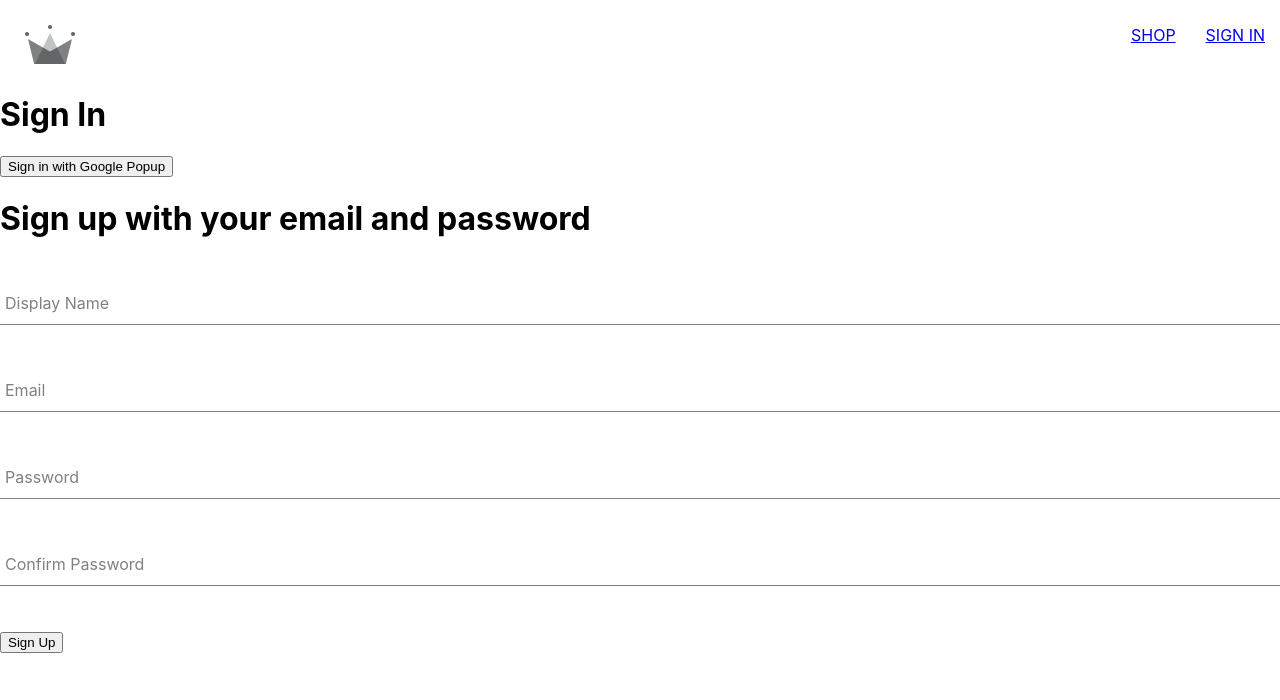
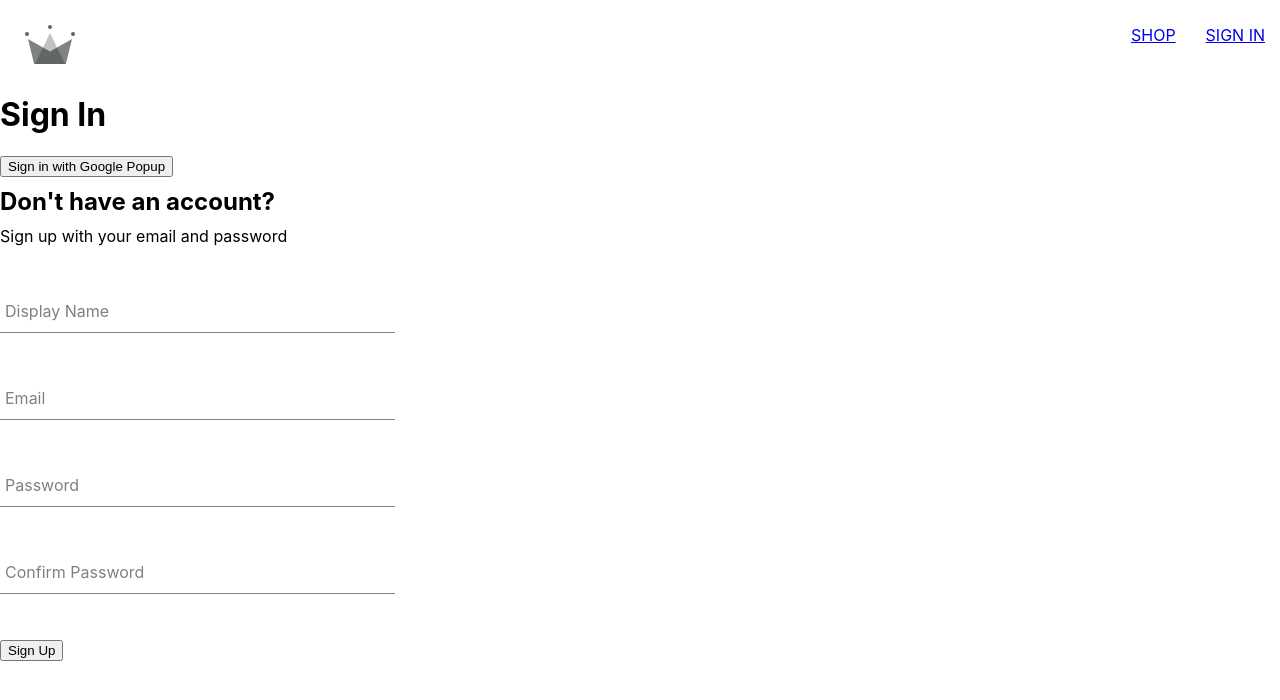
Before and after one commit to cambodianjesuss/crwn-clothing-2, a React (Create React App) app: page /sign-in in a window 1280 px wide. Shown: the top 700 px of the page. Built offline with nearby package versions, Linux system fonts and the light colour scheme; the HTML template or start-up script is replaced by a standard one.

Commit message:
styling to sign up page

```diff
--- a/src/components/sign-up-form/sign-up-form.component.js
+++ b/src/components/sign-up-form/sign-up-form.component.js
@@ -2,6 +2,8 @@
 import FormInput from "../form-input/form-input.component";
 
 import { useState } from "react";
+
+import './sign-up-form.styles.scss'
 
 const defaultFormFields = {
   displayName: "",
@@ -46,8 +48,9 @@
   };
 
   return (
-    <div>
-      <h1>Sign up with your email and password</h1>
+    <div className="sign-up-container">
+    <h2>Don't have an account?</h2>
+      <span>Sign up with your email and password</span>
       <form onSubmit={handleSubmit}>
         <FormInput
           label="Display Name"
--- /dev/null
+++ b/src/components/sign-up-form/sign-up-form.styles.scss
@@ -0,0 +1,9 @@
+.sign-up-container {
+  display: flex;
+  flex-direction: column;
+  width: 380px;
+
+  h2 {
+    margin: 10px 0;
+  }
+}
```
